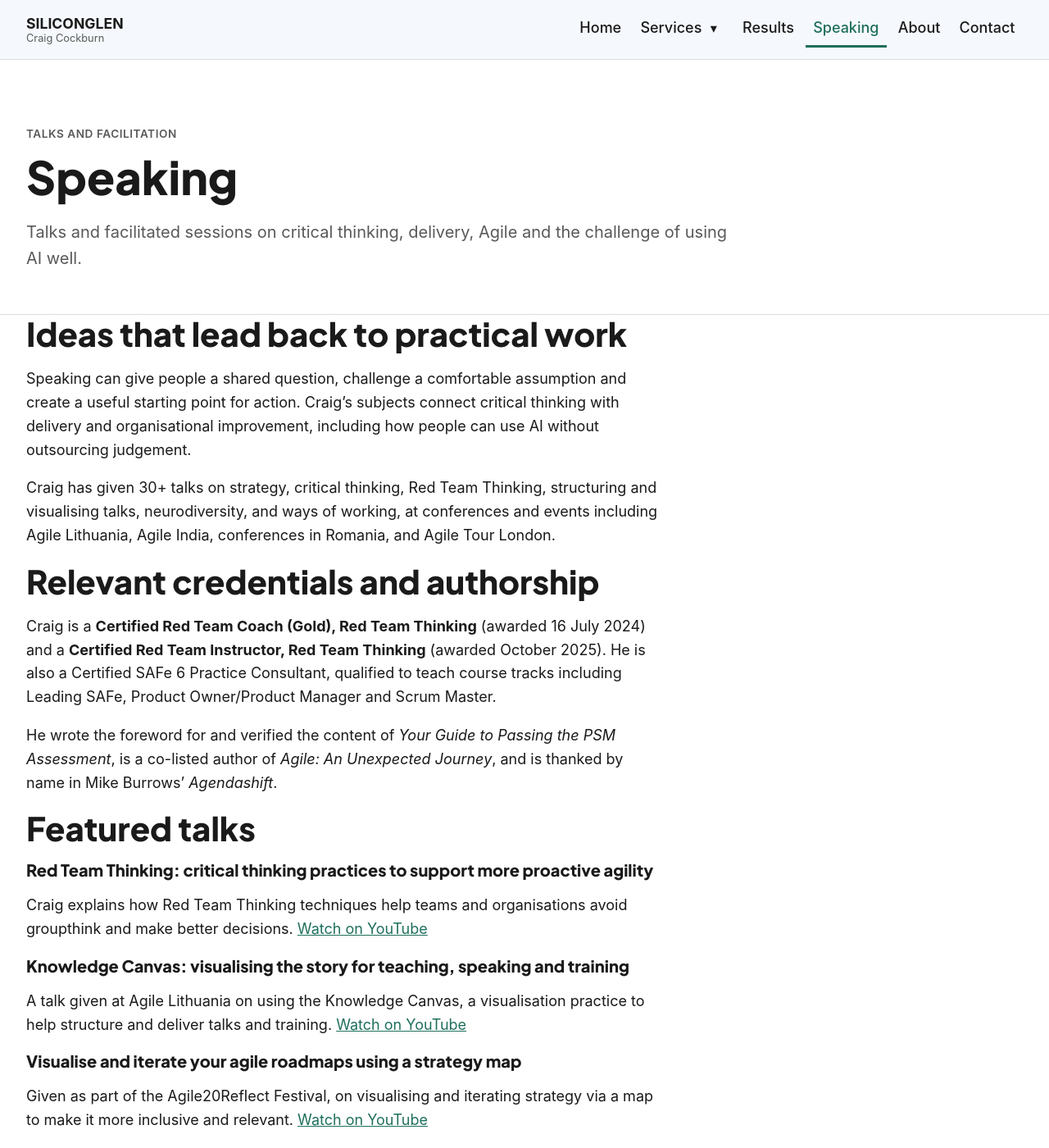
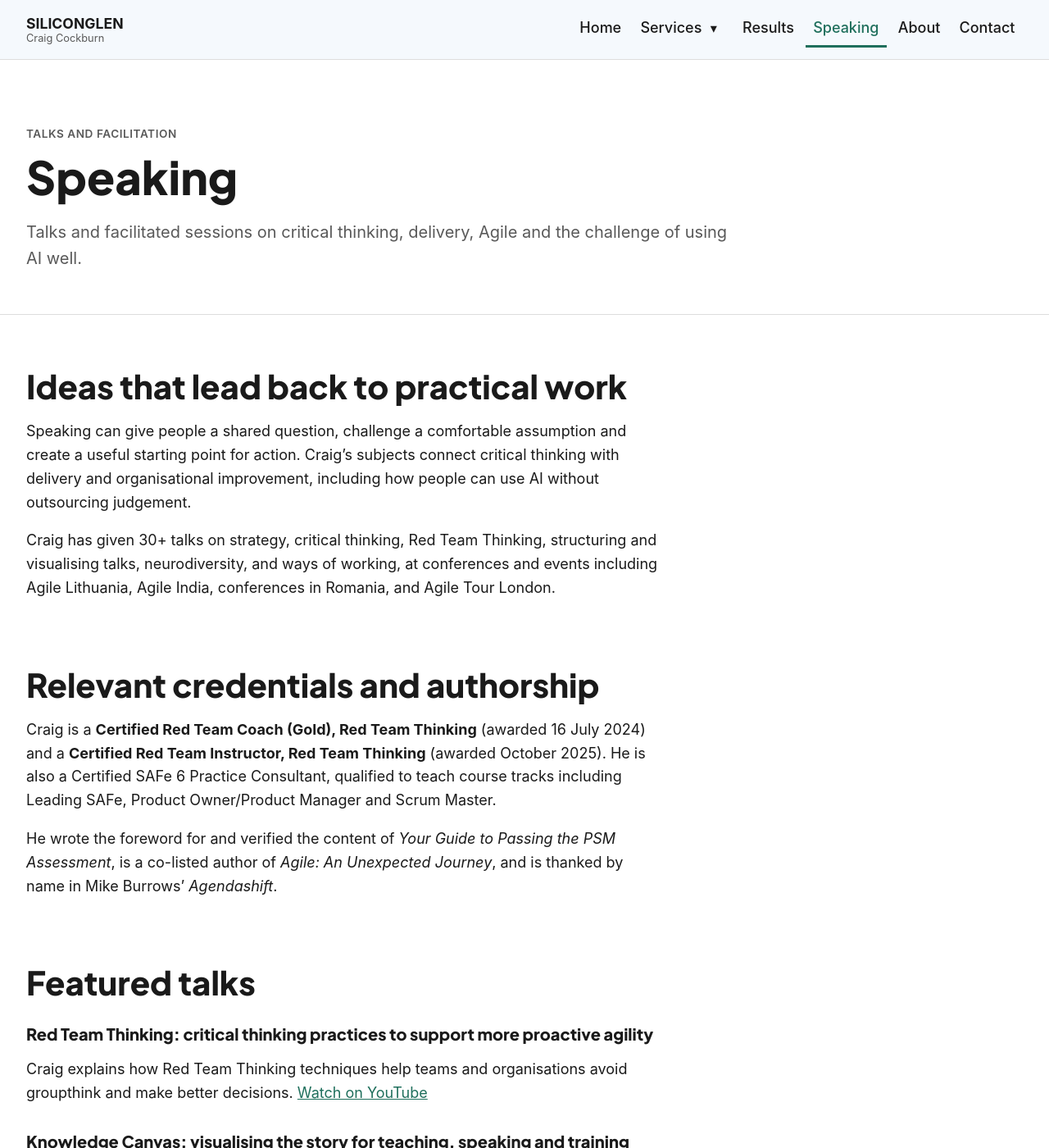
Before and after one commit to siliconglen/siliconglen-site, a Jekyll site: the page built from speaking/index.md, in a window 1280 px wide and 1400 px high. Shown: the whole window at 82% size. Built offline with Jekyll 4.4.1, drawn with Linux system fonts in a browser that asks for light colours.

Commit message:
Improve section spacing and embedded media rhythm

```diff
--- a/_layouts/page.html
+++ b/_layouts/page.html
@@ -16,6 +16,6 @@ layout: default
     {% endif %}
   </div>
 </header>
-<article class="wrapper prose">
+<article class="wrapper prose{% if page.prose_class %} {{ page.prose_class }}{% endif %}">
   {{ content }}
 </article>
--- a/assets/css/main.css
+++ b/assets/css/main.css
@@ -55,8 +55,16 @@ h1 { margin: 0; max-width: none; font-size: clamp(2.25rem, 6vw, 3.5rem); }
 h2 { margin: 0 0 1rem; font-size: clamp(1.75rem, 4vw, 2.5rem); }
 h3 { margin: 0 0 .5rem; font-size: 1.25rem; }
 .lede { max-width: var(--measure); font-size: 1.25rem; color: var(--muted); }
-.prose { padding-bottom: 4rem; }
+.prose { padding-block: clamp(2.5rem, 6vw, 4rem) 4rem; }
 .prose > p, .prose > ul, .prose > ol { max-width: var(--measure); }
+.prose > h2 { margin: clamp(3.5rem, 7vw, 5rem) 0 1rem; }
+.prose > h2:first-child { margin-top: 0; }
+.prose > h3 { margin: 2rem 0 .5rem; }
+.prose > h2 + h3 { margin-top: 1.75rem; }
+.prose--case-studies > h2:not(:first-child) {
+  padding-top: clamp(2rem, 4vw, 3rem);
+  border-top: 1px solid var(--line);
+}
 .eyebrow, .section-eyebrow { margin: 0 0 .5rem; font-weight: 600; font-size: .85rem; text-transform: uppercase; letter-spacing: .04em; color: var(--muted); }
 .tag-row { display: flex; flex-wrap: wrap; gap: .5rem; margin-top: 1.25rem; }
 .tag { padding: .35rem .85rem; border: 1px solid var(--line); border-radius: 999px; background: var(--paper-2); color: var(--ink); font-size: .85rem; font-weight: 600; text-decoration: none; }
@@ -162,7 +170,15 @@ h3 { margin: 0 0 .5rem; font-size: 1.25rem; }
 .form-field textarea { min-height: 9rem; resize: vertical; }
 .form-actions .btn { min-width: 10rem; }
 .form-honeypot { position: absolute; left: -9999px; }
-iframe { display: block; width: 100%; max-width: 100%; aspect-ratio: 16 / 9; height: auto; border: 0; }
+.media-embed {
+  display: block;
+  width: 100%;
+  max-width: 48rem;
+  aspect-ratio: 16 / 9;
+  height: auto;
+  margin: 2rem auto clamp(3rem, 6vw, 4.5rem);
+  border: 0;
+}
 @media (max-width: 32rem) {
   .form-actions .btn { width: 100%; justify-content: center; }
 }
--- a/speaking/index.md
+++ b/speaking/index.md
@@ -35,7 +35,7 @@ Given as part of the Agile20Reflect Festival, on visualising and iterating strat
 
 ## All talks
 
-<iframe width="100%" height="450" src="https://www.youtube-nocookie.com/embed/videoseries?list=PL1_uFW2b_gsd_6qZqgFLJCrJ1y0a8Cpom" title="Craig Cockburn speaking playlist" frameborder="0" allowfullscreen></iframe>
+<iframe class="media-embed" width="100%" height="450" src="https://www.youtube-nocookie.com/embed/videoseries?list=PL1_uFW2b_gsd_6qZqgFLJCrJ1y0a8Cpom" title="Craig Cockburn speaking playlist" allowfullscreen></iframe>
 
 ## What a session can cover
 
```
Also changed, not shown: results/index.md (+1 -0 lines).
